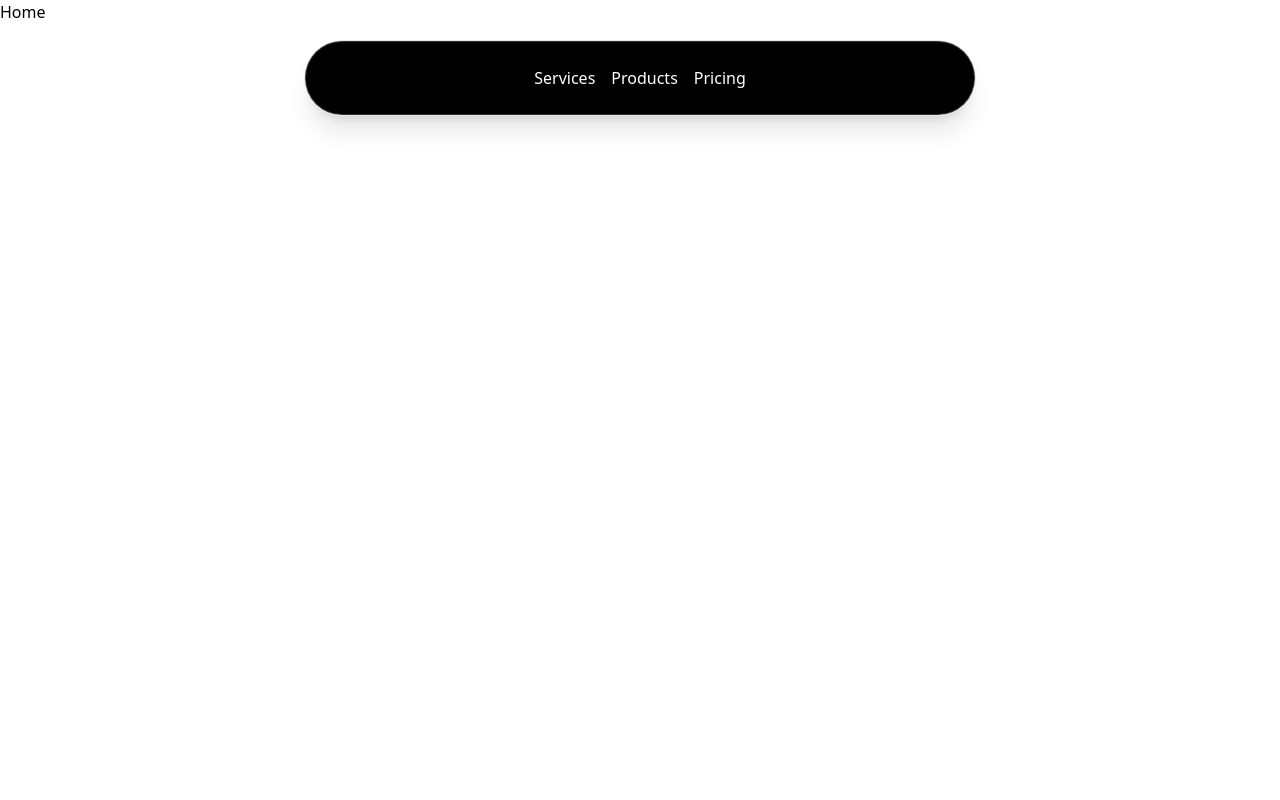
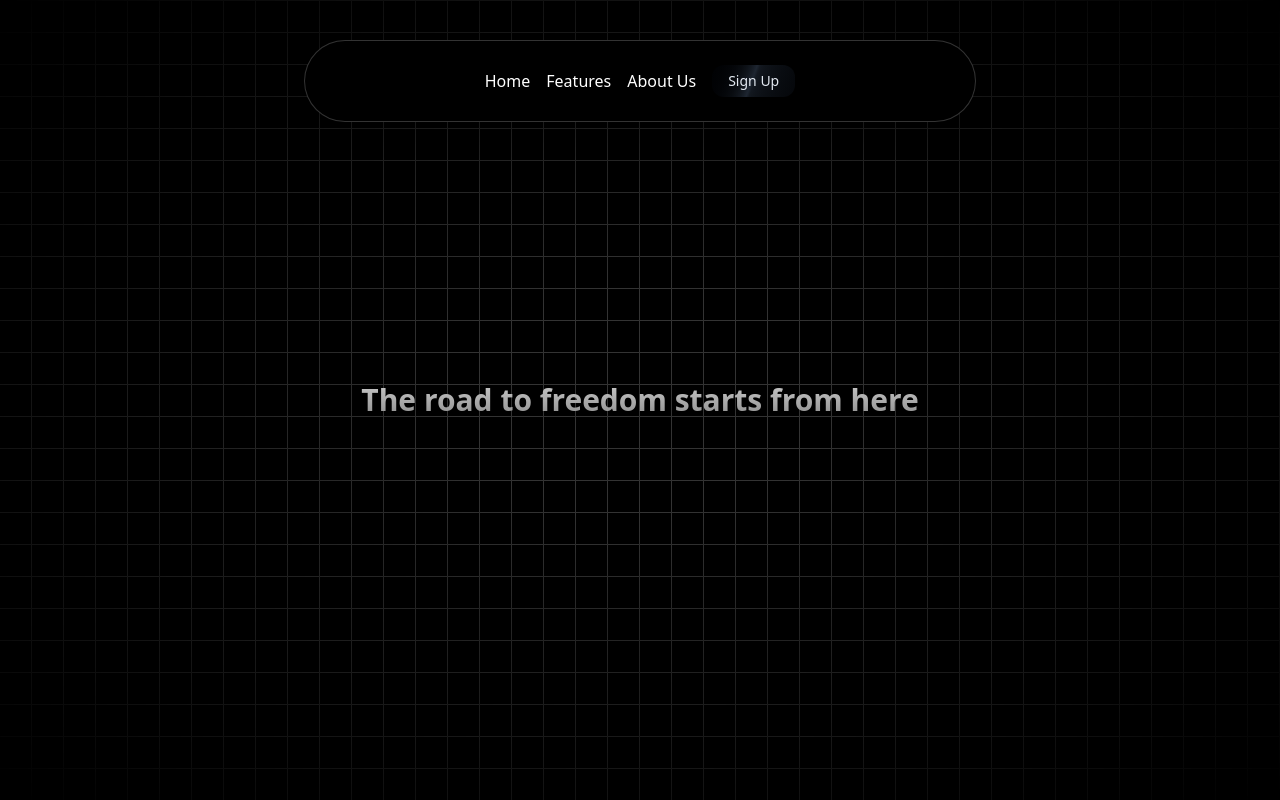
Before and after one commit to efaaz/finance-management-client, a React (Vite) app: page / in a window 1280 px wide. Built offline with nearby package versions, Linux system fonts and the light colour scheme.

Commit message:
Add Navbar component

```diff
--- a/package.json
+++ b/package.json
@@ -14,6 +14,7 @@
     "@types/three": "^0.171.0",
     "clsx": "^2.1.1",
     "framer-motion": "^11.15.0",
+    "mini-svg-data-uri": "^1.4.4",
     "react": "^18.3.1",
     "react-dom": "^18.3.1",
     "react-router": "^7.1.5",
--- a/src/components/Header/Navbar.jsx
+++ b/src/components/Header/Navbar.jsx
@@ -1,58 +1,45 @@
 import React, { useState } from "react";
 import { HoveredLink, Menu, MenuItem, ProductItem } from "../ui/navbar-menu";
 import { cn } from "../../lib/utils/utils";
+import { Link } from "react-router";
 
 function Navbar({ className }) {
   const [active, setActive] = useState(null);
   return (
     <div
-      className={cn("fixed top-10 inset-x-0 max-w-2xl mx-auto z-50 shadow-xl border rounded-full", className)}
+      className={cn(
+        "fixed top-10 inset-x-0 max-w-2xl mx-auto z-50 shadow-xl border-slate-100 rounded-full",
+        className
+      )}
     >
       <Menu setActive={setActive}>
-        <MenuItem setActive={setActive} active={active} item="Services">
-          <div className="flex flex-col space-y-4 text-sm">
-            <HoveredLink href="/web-dev">Web Development</HoveredLink>
-            <HoveredLink href="/interface-design">Interface Design</HoveredLink>
-            <HoveredLink href="/seo">Search Engine Optimization</HoveredLink>
-            <HoveredLink href="/branding">Branding</HoveredLink>
-          </div>
-        </MenuItem>
-        <MenuItem setActive={setActive} active={active} item="Products">
-          <div className="  text-sm grid grid-cols-2 gap-10 p-4">
-            <ProductItem
-              title="Algochurn"
-              href="https://algochurn.com"
-              src="https://assets.aceternity.com/demos/algochurn.webp"
-              description="Prepare for tech interviews like never before."
-            />
-            <ProductItem
-              title="Tailwind Master Kit"
-              href="https://tailwindmasterkit.com"
-              src="https://assets.aceternity.com/demos/tailwindmasterkit.webp"
-              description="Production ready Tailwind css components for your next project"
-            />
-            <ProductItem
-              title="Moonbeam"
-              href="https://gomoonbeam.com"
-              src="https://assets.aceternity.com/demos/Screenshot+2024-02-21+at+11.51.31%E2%80%AFPM.png"
-              description="Never write from scratch again. Go from idea to blog in minutes."
-            />
-            <ProductItem
-              title="Rogue"
-              href="https://userogue.com"
-              src="https://assets.aceternity.com/demos/Screenshot+2024-02-21+at+11.47.07%E2%80%AFPM.png"
-              description="Respond to government RFPs, RFIs and RFQs 10x faster using AI"
-            />
-          </div>
-        </MenuItem>
-        <MenuItem setActive={setActive} active={active} item="Pricing">
-          <div className="flex flex-col space-y-4 text-sm">
-            <HoveredLink href="/hobby">Hobby</HoveredLink>
-            <HoveredLink href="/individual">Individual</HoveredLink>
-            <HoveredLink href="/team">Team</HoveredLink>
-            <HoveredLink href="/enterprise">Enterprise</HoveredLink>
-          </div>
-        </MenuItem>
+        <Link href="/web-dev">
+          <MenuItem
+            setActive={setActive}
+            active={active}
+            item="Home"
+          ></MenuItem>
+        </Link>
+        <Link href="/Features">
+          <MenuItem
+            setActive={setActive}
+            active={active}
+            item="Features"
+          ></MenuItem>
+        </Link>
+        <Link href="/Features">
+          <MenuItem
+            setActive={setActive}
+            active={active}
+            item="About Us"
+          ></MenuItem>
+        </Link>
+
+
+
+        <button className="inline-flex h-8 justify-end text-sm animate-shimmer items-center  rounded-xl ml-auto border-slate-800 bg-[linear-gradient(110deg,#000103,45%,#1e2631,55%,#000103)] bg-[length:200%_100%] px-4 font-medium text-slate-200 transition-colors focus:outline-none focus:ring-2 focus:ring-slate-400 focus:ring-offset-2 focus:ring-offset-slate-50">
+          Sign Up
+        </button>
       </Menu>
     </div>
   );
--- a/src/components/ui/navbar-menu.jsx
+++ b/src/components/ui/navbar-menu.jsx
@@ -13,7 +13,7 @@
 
 export const MenuItem = ({ setActive, active, item, children }) => {
   return (
-    <div onMouseEnter={() => setActive(item)} className="relative ">
+    <div onMouseEnter={() => setActive(item)} className="relative mt-1 ">
       <motion.p
         transition={{ duration: 0.3 }}
         className="cursor-pointer text-black hover:opacity-[0.9] dark:text-white"
@@ -26,7 +26,7 @@
           animate={{ opacity: 1, scale: 1, y: 0 }}
           transition={transition}
         >
-          {active === item && (
+          {active === item && children && (
             <div className="absolute top-[calc(100%_+_1.2rem)] left-1/2 transform -translate-x-1/2 pt-4">
               <motion.div
                 transition={transition}
--- /dev/null
+++ b/src/components/ui/text-generate-effect.jsx
@@ -0,0 +1,52 @@
+import { useEffect } from "react";
+import { motion, stagger, useAnimate } from "framer-motion";
+import { cn } from "@/lib/utils";
+
+export const TextGenerateEffect = ({
+  words,
+  className,
+  filter = true,
+  duration = 0.5
+}) => {
+  const [scope, animate] = useAnimate();
+  let wordsArray = words.split(" ");
+  useEffect(() => {
+    animate("span", {
+      opacity: 1,
+      filter: filter ? "blur(0px)" : "none",
+    }, {
+      duration: duration ? duration : 1,
+      delay: stagger(0.2),
+    });
+  }, [scope.current]);
+
+  const renderWords = () => {
+    return (
+      (<motion.div ref={scope}>
+        {wordsArray.map((word, idx) => {
+          return (
+            (<motion.span
+              key={word + idx}
+              className="dark:text-white text-black opacity-0"
+              style={{
+                filter: filter ? "blur(10px)" : "none",
+              }}>
+              {word}{" "}
+            </motion.span>)
+          );
+        })}
+      </motion.div>)
+    );
+  };
+
+  return (
+    (<div className={cn("font-bold", className)}>
+      <div className="mt-4">
+        <div
+          className=" dark:text-white text-black text-2xl leading-snug tracking-wide">
+          {renderWords()}
+        </div>
+      </div>
+    </div>)
+  );
+};
--- a/src/pages/Home.jsx
+++ b/src/pages/Home.jsx
@@ -1,7 +1,18 @@
 import React from "react";
 
 function Home() {
-  return <>Home</>;
+  return (
+    <>
+      <div className="h-[50rem] w-full dark:bg-black bg-white  dark:bg-grid-white/[0.2] bg-grid-black/[0.2] relative flex items-center justify-center">
+        {/* Radial gradient for the container to give a faded look */}
+        <div className="absolute pointer-events-none inset-0 flex items-center justify-center dark:bg-black bg-white [mask-image:radial-gradient(ellipse_at_center,transparent_20%,black)]"></div>
+        <h1 className="text-xl sm:text-3xl font-bold relative z-20 bg-clip-text text-transparent bg-gradient-to-b from-neutral-200 to-neutral-500 py-4">
+          The road to freedom starts from here
+        </h1>
+        <p></p>
+      </div>
+    </>
+  );
 }
 
 export default Home;
--- a/tailwind.config.js
+++ b/tailwind.config.js
@@ -1,6 +1,11 @@
+const defaultTheme = require("tailwindcss/defaultTheme");
 const {
   default: flattenColorPalette,
 } = require("tailwindcss/lib/util/flattenColorPalette");
+
+const svgToDataUri = require("mini-svg-data-uri");
+
+const colors = require("tailwindcss/colors");
 
 /** @type {import('tailwindcss').Config} */
 module.exports = {
@@ -14,18 +19,55 @@
   ],
   darkMode: "class",
   theme: {
-    extend: {},
+    extend: {
+      animation: {
+        shimmer: "shimmer 2s linear infinite",
+      },
+      keyframes: {
+        shimmer: {
+          from: {
+            backgroundPosition: "0 0",
+          },
+          to: {
+            backgroundPosition: "-200% 0",
+          },
+        },
+      },
+    },
   },
-  plugins: [addVariablesForColors],
+  plugins: [
+    addVariablesForColors,
+    function ({ matchUtilities, theme }) {
+      matchUtilities(
+        {
+          "bg-grid": (value) => ({
+            backgroundImage: `url("${svgToDataUri(
+              `<svg xmlns="http://www.w3.org/2000/svg" viewBox="0 0 32 32" width="32" height="32" fill="none" stroke="${value}"><path d="M0 .5H31.5V32"/></svg>`
+            )}")`,
+          }),
+          "bg-grid-small": (value) => ({
+            backgroundImage: `url("${svgToDataUri(
+              `<svg xmlns="http://www.w3.org/2000/svg" viewBox="0 0 32 32" width="8" height="8" fill="none" stroke="${value}"><path d="M0 .5H31.5V32"/></svg>`
+            )}")`,
+          }),
+          "bg-dot": (value) => ({
+            backgroundImage: `url("${svgToDataUri(
+              `<svg xmlns="http://www.w3.org/2000/svg" viewBox="0 0 32 32" width="16" height="16" fill="none"><circle fill="${value}" id="pattern-circle" cx="10" cy="10" r="1.6257413380501518"></circle></svg>`
+            )}")`,
+          }),
+        },
+        { values: flattenColorPalette(theme("backgroundColor")), type: "color" }
+      );
+    },
+  ],
 };
 
 // This plugin adds each Tailwind color as a global CSS variable, e.g. var(--gray-200).
-function addVariablesForColors({
-  addBase,
-  theme
-}) {
+function addVariablesForColors({ addBase, theme }) {
   let allColors = flattenColorPalette(theme("colors"));
-  let newVars = Object.fromEntries(Object.entries(allColors).map(([key, val]) => [`--${key}`, val]));
+  let newVars = Object.fromEntries(
+    Object.entries(allColors).map(([key, val]) => [`--${key}`, val])
+  );
 
   addBase({
     ":root": newVars,
```
Also changed, not shown: 1 other file (tests, documents, lock files or other folders).
